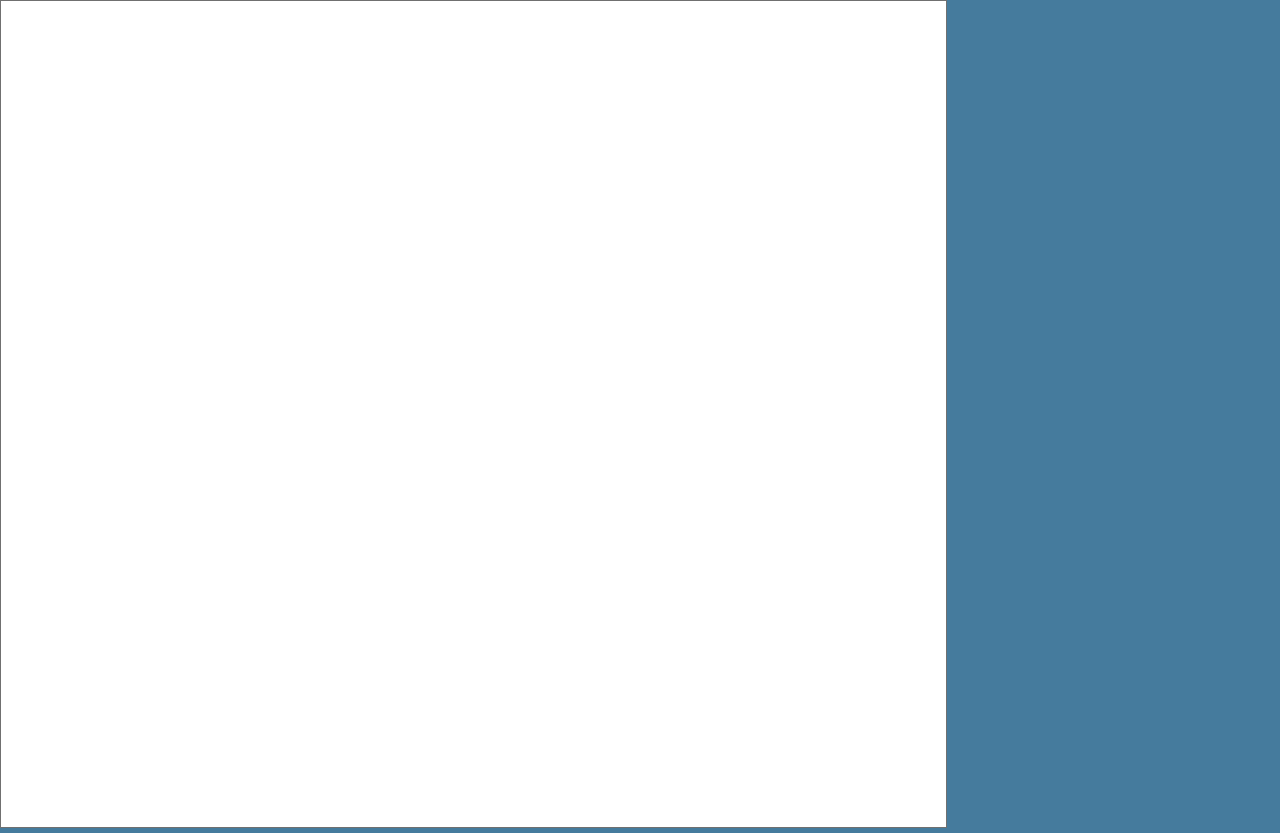
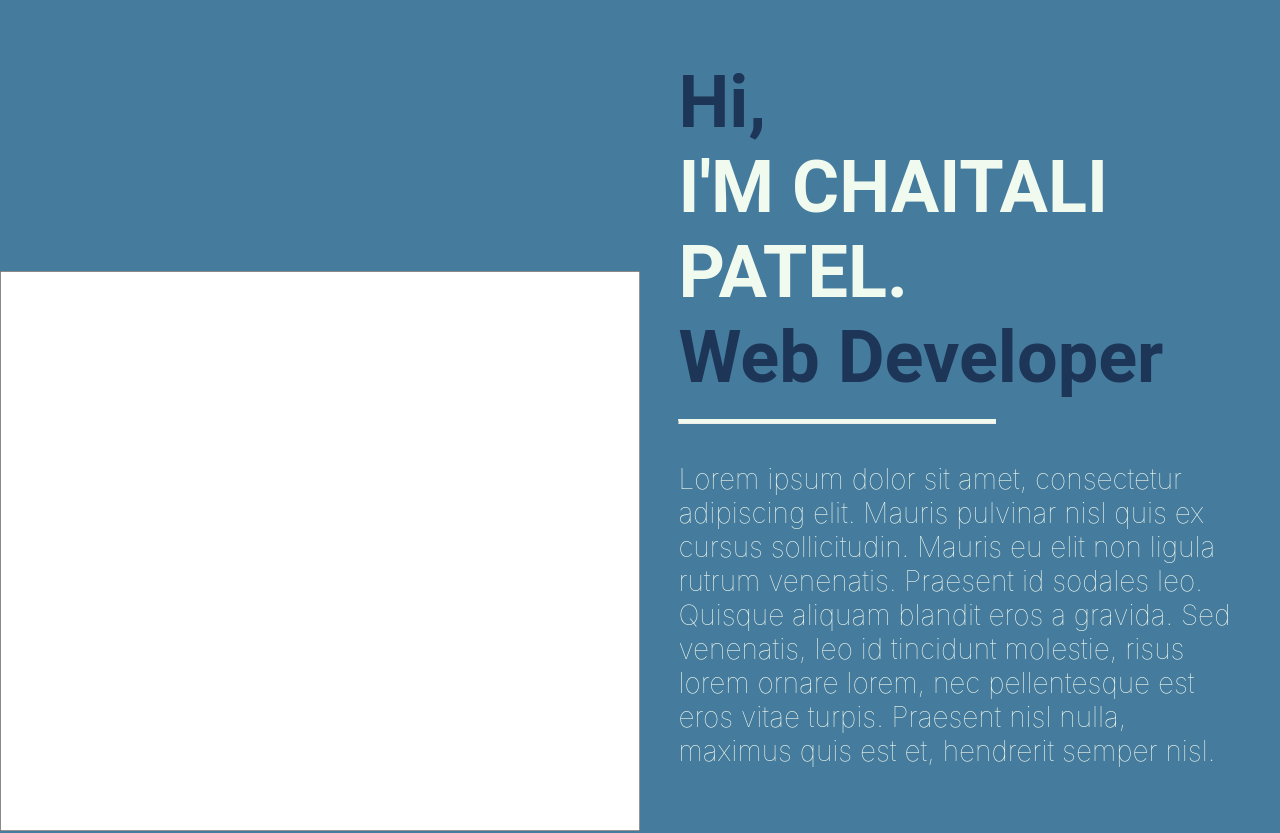
Before and after one commit to chaitalizn/dev-portfolio, a React (Create React App) app: page / in a window 1280 px wide. Shown: the top 833 px of the page. Built offline with nearby package versions, Linux system fonts and the light colour scheme.

Commit message:
about section style

```diff
--- a/src/component/About/index.js
+++ b/src/component/About/index.js
@@ -3,8 +3,11 @@ import profileImage from '../../assets/chaitali-patel-photo.png';
 
 function About() {
     return (
-        <section>
+        <section className="about container">
+            <div>
                 <img src={profileImage} alt="chaitali patel photo" />
+            </div>
+            <div className="aboutContent">
                 <h1 id="about"> Hi,
                 <br /> <span className="highlightName">I'M CHAITALI PATEL.</span>
                 <br /> Web Developer
@@ -13,6 +16,7 @@ function About() {
                 <p>
                 Lorem ipsum dolor sit amet, consectetur adipiscing elit. Mauris pulvinar nisl quis ex cursus sollicitudin. Mauris eu elit non ligula rutrum venenatis. Praesent id sodales leo. Quisque aliquam blandit eros a gravida.  Sed venenatis, leo id tincidunt molestie, risus lorem ornare lorem, nec pellentesque est eros vitae turpis. Praesent nisl nulla, maximus quis est et, hendrerit semper nisl.
                 </p>
+            </div>
         </section>
     )
 };
--- a/src/index.css
+++ b/src/index.css
@@ -4,6 +4,10 @@
   --hightlight: #A8DADC;
   --light: #F1FAEE;
   --bold: #E63946;
+}
+
+html {
+  font-size: 100%;
 }
 
 main {
@@ -22,25 +26,39 @@ body {
 
 h1 {
   font-family: 'Roboto', sans-serif;
-  font-weight: normal;
-  font-size: 6rem;
+  font-weight: bold;
+  font-size: 4.5rem;
   color: var(--secondary);
+  margin-bottom: 0;
 }
 
 .highlightName {
   color: var(--light);
-  font-weight: bold;
 }
 
 hr {
-  width: 33%;
-  border-top: .5rem solid var(--light);
-  margin-left: 0;
+  width: 56%;
+  border-top: .3rem solid var(--light);
+  margin: 1.5vw auto 3vw 0;
 }
 
 p {
   font-weight: 'Lato';
   font-weight: lighter;
-  font-size: 2rem;
+  font-size: 1.75rem;
   color: var(--light);
 }
+
+.container {
+  display: flex;
+  align-items:flex-end;
+}
+
+.aboutContent {
+  padding: 0 3vw 3vw 3vw;
+}
+
+.about img {
+  width: 50vw;
+  height: auto;
+}
```
Lines whose indentation alone changed are shown as unchanged.
